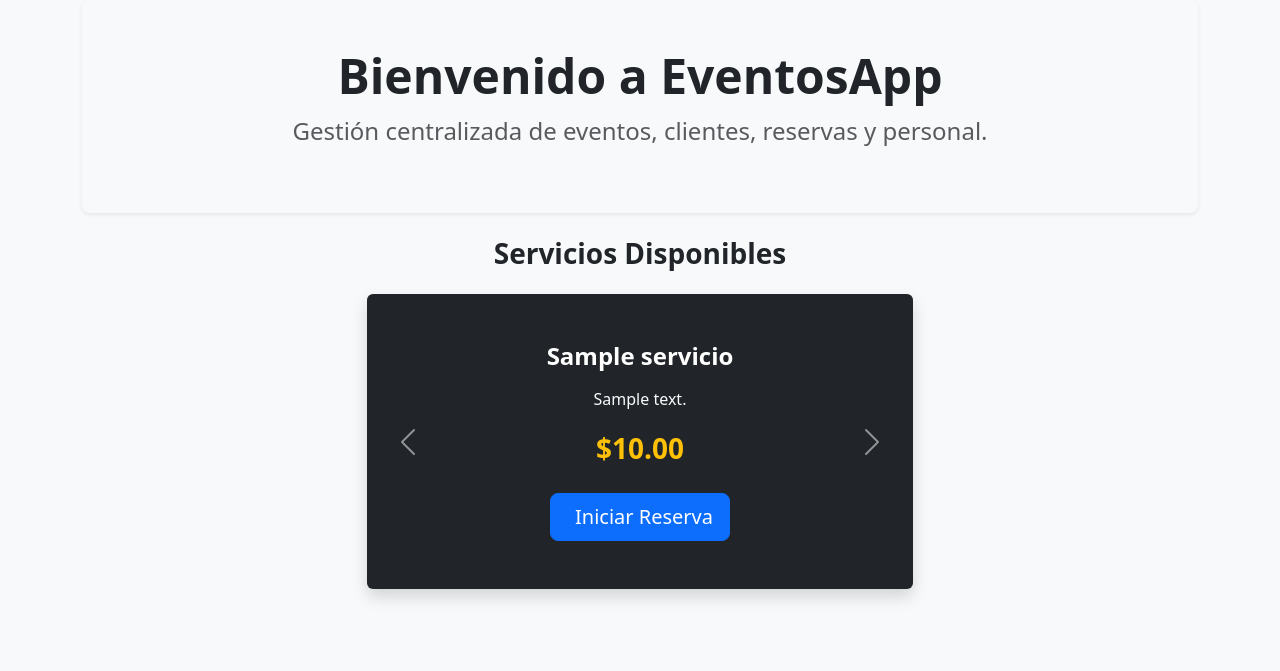
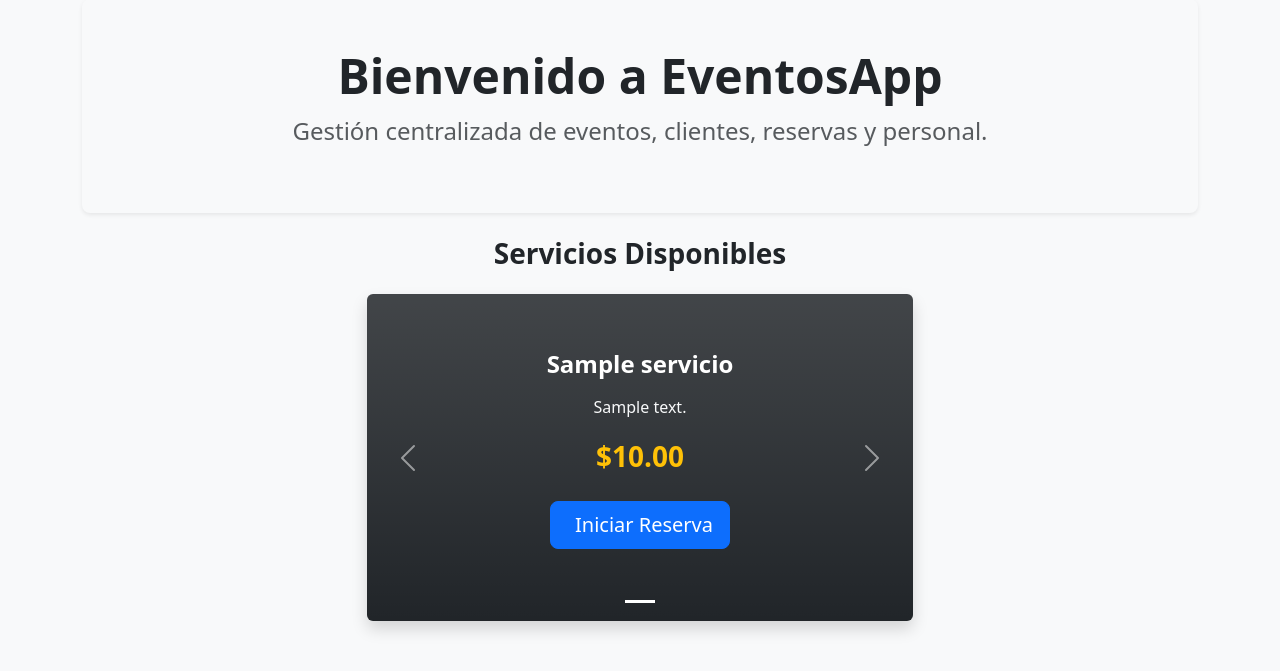
Before and after one commit to PonceDiego/eventos, a Django app: page / in a window 1280 px wide. Shown: the part 81-752 px from the top of the page. Run offline with Django 5.2, Linux system fonts and the light colour scheme; tables that the repository leaves empty hold one stand-in row (values such as "Sample post"); some libraries are stand-ins or nearby versions.

Commit message:
Iniciado carrusel + títulos descriptivos en forms (#17)

```diff
--- a/servicios/templates/home.html
+++ b/servicios/templates/home.html
@@ -13,8 +13,20 @@
     <div class="col-md-8 col-lg-6">
         <h3 class="text-center mb-4 fw-semibold">Servicios Disponibles</h3>
 
-        <div id="carruselServicios" class="carousel slide shadow rounded p-4 bg-dark text-white" data-bs-ride="carousel">
-            <div class="carousel-inner">
+        <div id="carruselServicios" class="carousel slide shadow rounded p-4 bg-dark bg-gradient text-white" data-bs-ride="carousel">
+
+            <div class="carousel-indicators mb-2">
+                {% for servicio in servicios %}
+                <button type="button"
+                        data-bs-target="#carruselServicios"
+                        data-bs-slide-to="{{ forloop.counter0 }}"
+                        class="{% if forloop.first %}active{% endif %}"
+                        aria-current="{% if forloop.first %}true{% endif %}"
+                        aria-label="Servicio {{ forloop.counter }}"></button>
+                {% endfor %}
+            </div>
+
+            <div class="carousel-inner p-2 pb-4">
                 {% for servicio in servicios %}
                 <div class="carousel-item {% if forloop.first %}active{% endif %} text-center py-4">
                     <h4 class="fw-bold mb-3">{{ servicio.nombre }}</h4>
```
